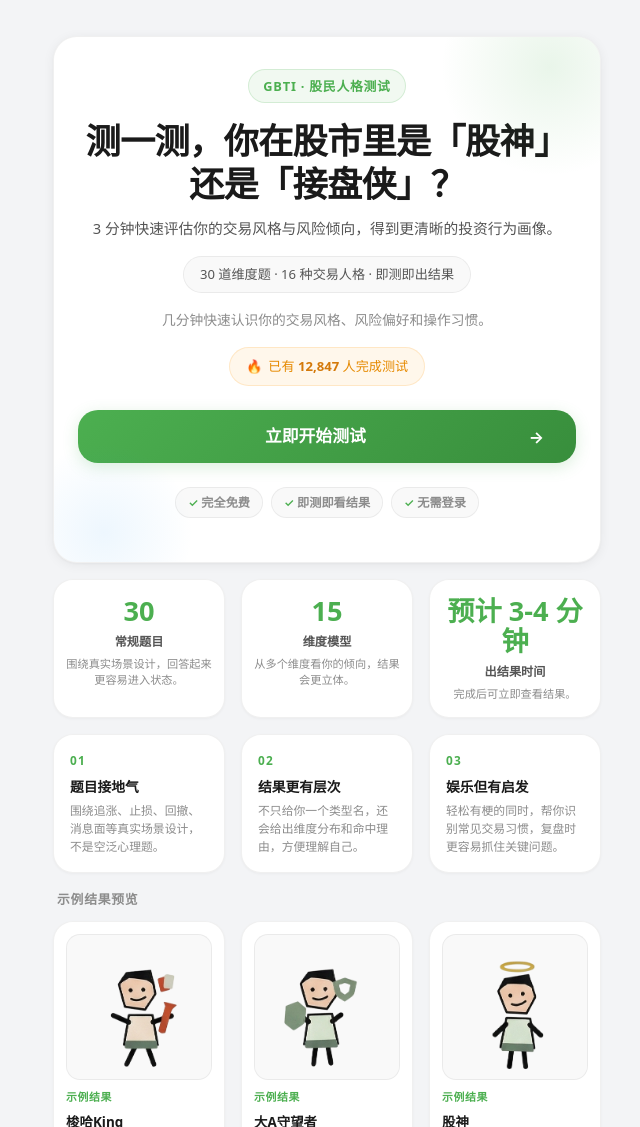
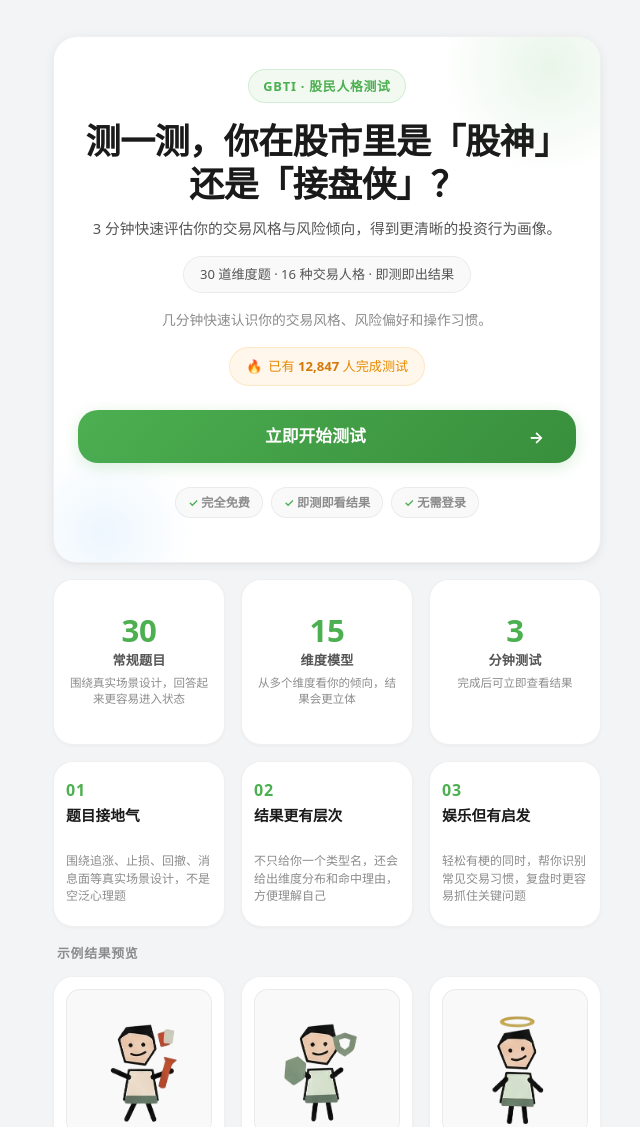
Before and after one commit to aiforgeio/personality-tests, a website built with Vite: page index.html in a window 1280 px wide. Shown: the top 1127 px of the page, without its empty margins (313-953 px from the left). Built offline with nearby package versions, Linux system fonts and the light colour scheme.

Commit message:
Polish intro card typography and normalize duration/stat copy

```diff
--- a/src/app-controller.js
+++ b/src/app-controller.js
@@ -20,6 +20,19 @@ function buildStatsLine(pack) {
 function buildDurationLabel(pack) {
   const minutes = Math.max(3, Math.round(pack.questions.length / 10))
   return `预计 ${minutes}-${minutes + 1} 分钟`
+}
+
+function trimCardEndingPunctuation(text) {
+  const value = String(text || '').trim()
+  if (!value) return ''
+  return value.replace(/[。！!？?…\.]+[”’"'）)\]]*$/u, '').trim()
+}
+
+function resolveDurationMinutes(pack, display = {}) {
+  const source = String(display.estimatedDurationLabel || buildDurationLabel(pack) || '')
+  const match = source.match(/(\d+)(?:\s*[-~—至]\s*\d+)?\s*分/)
+  if (match) return match[1]
+  return String(Math.max(3, Math.round((pack.questions?.length || 0) / 10)))
 }
 
 function resolveLinkShareCTA(pack) {
@@ -181,17 +194,17 @@ function renderFactCards(container, pack, display = {}) {
     {
       value: `${pack.questions.length}`,
       label: '常规题目',
-      note: '围绕真实场景设计，回答起来更容易进入状态。',
+      note: trimCardEndingPunctuation('围绕真实场景设计，回答起来更容易进入状态。'),
     },
     {
       value: `${pack.dimensions?.order?.length ?? 0}`,
       label: '维度模型',
-      note: '从多个维度看你的倾向，结果会更立体。',
+      note: trimCardEndingPunctuation('从多个维度看你的倾向，结果会更立体。'),
     },
     {
-      value: display.estimatedDurationLabel || buildDurationLabel(pack),
-      label: '出结果时间',
-      note: '完成后可立即查看结果。',
+      value: resolveDurationMinutes(pack, display),
+      label: '分钟测试',
+      note: trimCardEndingPunctuation('完成后可立即查看结果。'),
     },
   ]
 
@@ -214,11 +227,12 @@ function renderBenefits(container, items = []) {
 
   items.forEach((item, index) => {
     const card = document.createElement('article')
+    const cardText = trimCardEndingPunctuation(item.text)
     card.className = 'info-card benefit-card'
     card.innerHTML = `
       <div class="benefit-index">${String(index + 1).padStart(2, '0')}</div>
       <div class="benefit-title">${item.title}</div>
-      <div class="benefit-text">${item.text}</div>
+      <div class="benefit-text">${cardText}</div>
     `
     container.appendChild(card)
   })
--- a/src/style.css
+++ b/src/style.css
@@ -334,54 +334,97 @@ body {
 }
 
 .fact-card {
+  display: flex;
+  flex-direction: column;
+  justify-content: flex-start;
+  gap: 6px;
   text-align: center;
-  padding: var(--space-md) var(--space-sm);
+  min-height: 166px;
+  padding: 14px 12px;
 }
 
 .fact-value {
-  font-size: clamp(1.3rem, 4vw, 1.7rem);
-  line-height: 1.1;
+  display: inline-flex;
+  align-items: flex-end;
+  justify-content: center;
+  width: 100%;
+  min-height: 52px;
+  font-size: clamp(1.45rem, 4.9vw, 1.95rem);
+  line-height: 1;
   font-weight: 900;
+  letter-spacing: -0.01em;
   color: var(--primary);
+  font-variant-numeric: tabular-nums;
+  font-feature-settings: "tnum" 1, "lnum" 1;
 }
 
 .fact-label {
-  margin-top: 6px;
-  font-size: 0.76rem;
-  font-weight: 700;
+  margin-top: 0;
+  font-size: 0.82rem;
+  line-height: 1.26;
+  font-weight: 800;
+  letter-spacing: 0.01em;
   color: var(--text-secondary);
 }
 
 .fact-note {
-  margin-top: 4px;
-  font-size: 0.7rem;
+  margin-top: 0;
+  font-size: 0.72rem;
   color: var(--text-muted);
-  line-height: 1.4;
+  line-height: 1.42;
+  min-height: calc(1.42em * 2);
+  display: -webkit-box;
+  -webkit-line-clamp: 2;
+  -webkit-box-orient: vertical;
+  overflow: hidden;
 }
 
 .benefit-card {
-  padding: var(--space-md);
+  display: flex;
+  flex-direction: column;
+  justify-content: flex-start;
+  gap: 6px;
+  min-height: 166px;
+  padding: 14px 12px;
 }
 
 .benefit-index {
+  display: inline-flex;
+  align-items: flex-end;
+  min-height: 22px;
+  margin-bottom: 2px;
   color: var(--primary);
-  font-size: 0.74rem;
-  font-weight: 800;
-  letter-spacing: 0.1em;
+  font-size: 1rem;
+  line-height: 1;
+  font-weight: 900;
+  letter-spacing: 0.05em;
+  font-variant-numeric: tabular-nums;
+  font-feature-settings: "tnum" 1, "lnum" 1;
 }
 
 .benefit-title {
-  margin-top: 6px;
-  font-size: 0.86rem;
+  margin-top: 0;
+  font-size: 0.92rem;
+  line-height: 1.35;
+  min-height: calc(1.35em * 2);
   font-weight: 800;
   color: var(--text);
+  display: -webkit-box;
+  -webkit-line-clamp: 2;
+  -webkit-box-orient: vertical;
+  overflow: hidden;
 }
 
 .benefit-text {
-  margin-top: 4px;
-  font-size: 0.74rem;
+  margin-top: 0;
+  font-size: 0.75rem;
   color: var(--text-muted);
-  line-height: 1.5;
+  line-height: 1.45;
+  min-height: calc(1.45em * 3);
+  display: -webkit-box;
+  -webkit-line-clamp: 3;
+  -webkit-box-orient: vertical;
+  overflow: hidden;
 }
 
 .intro-spotlight-section {
@@ -1886,8 +1929,34 @@ body {
     gap: 8px;
   }
 
+  .fact-card,
+  .benefit-card {
+    min-height: 156px;
+    padding: 12px 10px;
+    gap: 5px;
+  }
+
   .fact-value {
-    font-size: 1.2rem;
+    min-height: 46px;
+    font-size: 1.32rem;
+  }
+
+  .fact-label {
+    font-size: 0.78rem;
+  }
+
+  .fact-note,
+  .benefit-text {
+    font-size: 0.69rem;
+  }
+
+  .benefit-index {
+    font-size: 0.92rem;
+    min-height: 20px;
+  }
+
+  .benefit-title {
+    font-size: 0.84rem;
   }
 
   .result-hero-image-wrap {
```
